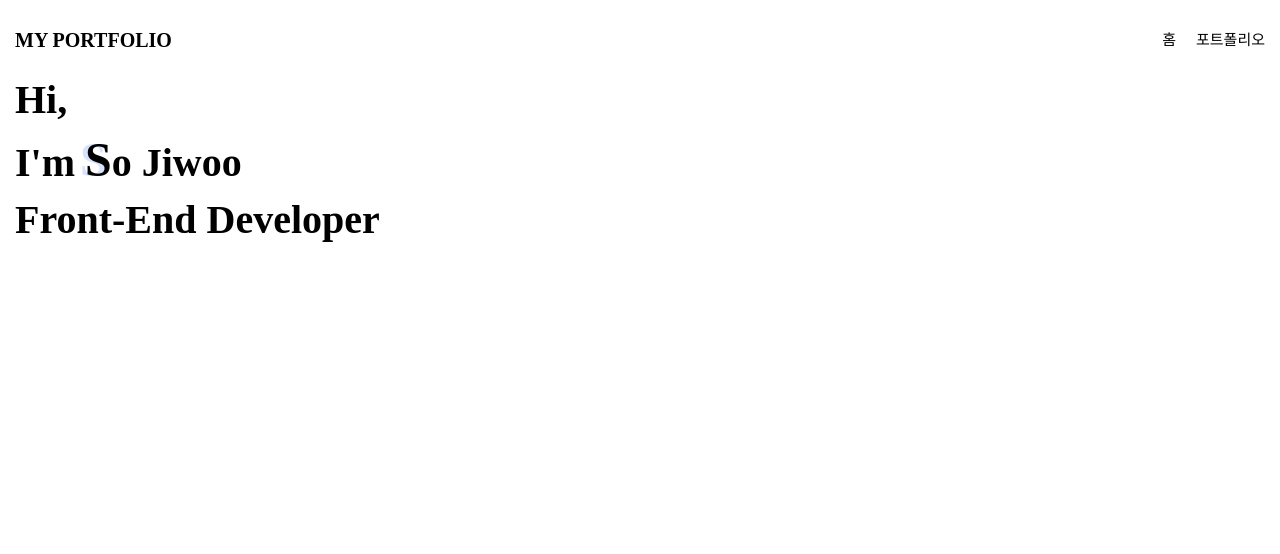
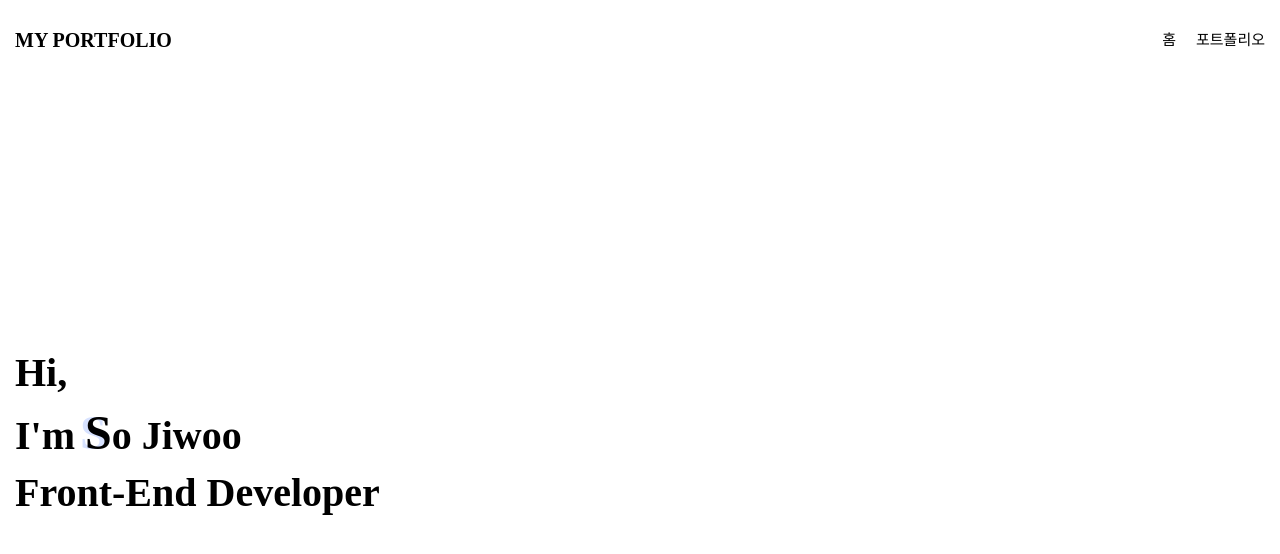
Before and after one commit to jiwooproity/next-portfolio-story, a Next.js app: page / in a window 1280 px wide. Shown: the top 554 px of the page. Built offline with nearby package versions, Linux system fonts and the light colour scheme; a web font is replaced by a local one.

Commit message:
Layout Center Props 추가

```diff
--- a/components/common/Container.tsx
+++ b/components/common/Container.tsx
@@ -2,12 +2,13 @@ import Footer from "./Footer";
 
 type ChildrenProps = {
   children: React.ReactNode;
+  center: boolean;
 };
 
-const Container = ({ children }: ChildrenProps) => {
+const Container = ({ children, center }: ChildrenProps) => {
   return (
     <>
-      <div className="main_container">
+      <div className="main_container" style={center ? { alignItems: "center" } : {}}>
         <div className="main_wrapper">{children}</div>
       </div>
     </>
--- a/components/layout/Layout.tsx
+++ b/components/layout/Layout.tsx
@@ -5,9 +5,10 @@ import Navbar from "../common/Navbar";
 
 type LayoutProps = {
   children: React.ReactNode;
+  center: boolean;
 };
 
-const Layout = ({ children }: LayoutProps) => {
+const Layout = ({ children, center }: LayoutProps) => {
   return (
     <>
       <Head>
@@ -18,7 +19,7 @@ const Layout = ({ children }: LayoutProps) => {
         <link href="//spoqa.github.io/spoqa-han-sans/css/SpoqaHanSansNeo.css" rel="stylesheet" type="text/css"></link>
       </Head>
       <Navbar />
-      <Container>{children}</Container>
+      <Container center>{children}</Container>
       <Footer />
     </>
   );
--- a/pages/index.tsx
+++ b/pages/index.tsx
@@ -6,7 +6,7 @@ export default function Home() {
 
   return (
     <>
-      <Layout>
+      <Layout center={true}>
         <div className="home_inner-wrapper">
           <div className="home_title-wrapper">
             <h1 className="home_title">Hi,</h1>
--- a/pages/portfolio.tsx
+++ b/pages/portfolio.tsx
@@ -83,7 +83,7 @@ const PortfolioBox = (value: any, index: number) => {
 
 const Portfolio = ({ data }: ResponseType) => {
   return (
-    <Layout>
+    <Layout center={false}>
       <div className="portfolio_inner-wrapper">
         <div className="portfolio_grid-wrapper">{data.map(PortfolioBox)}</div>
       </div>
```
